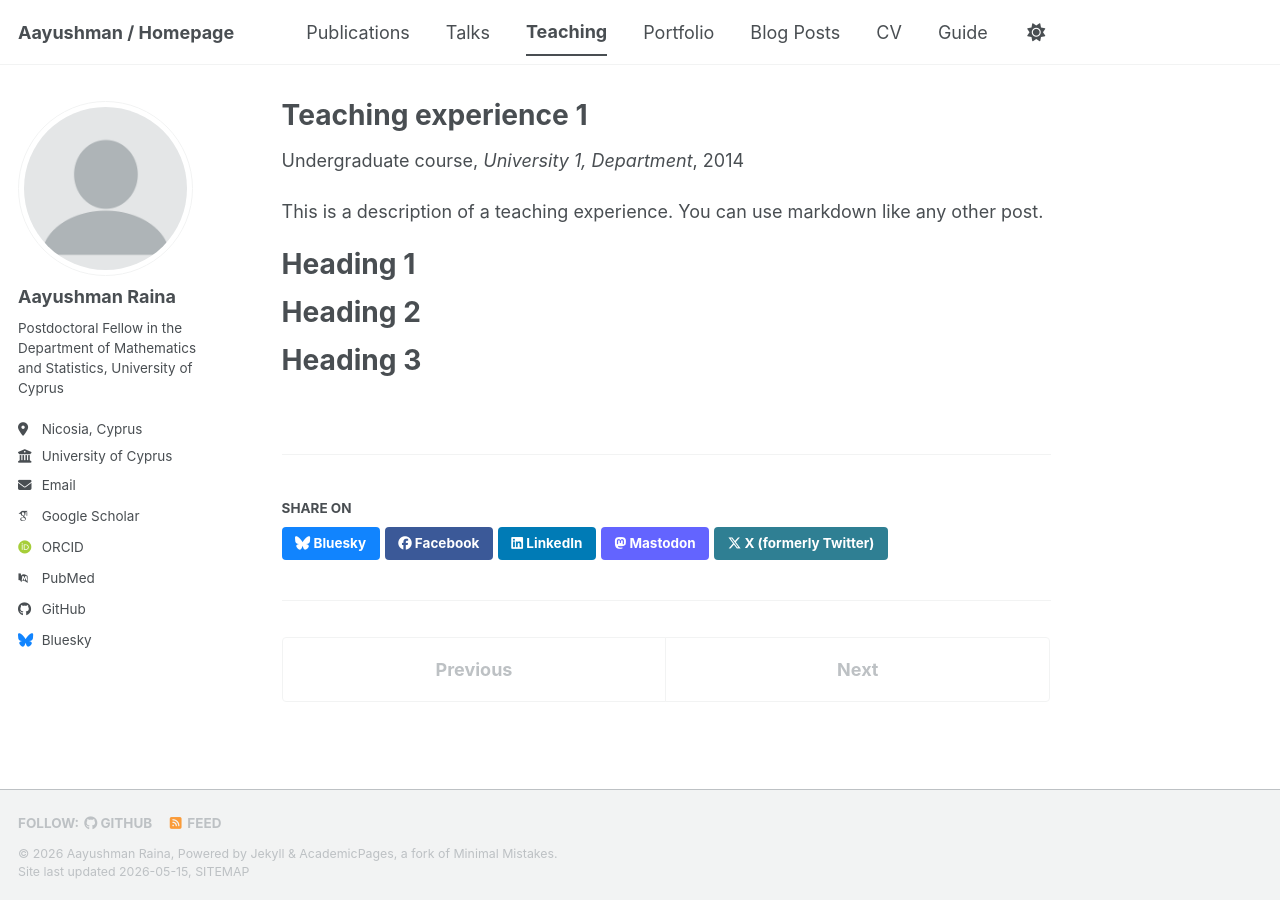
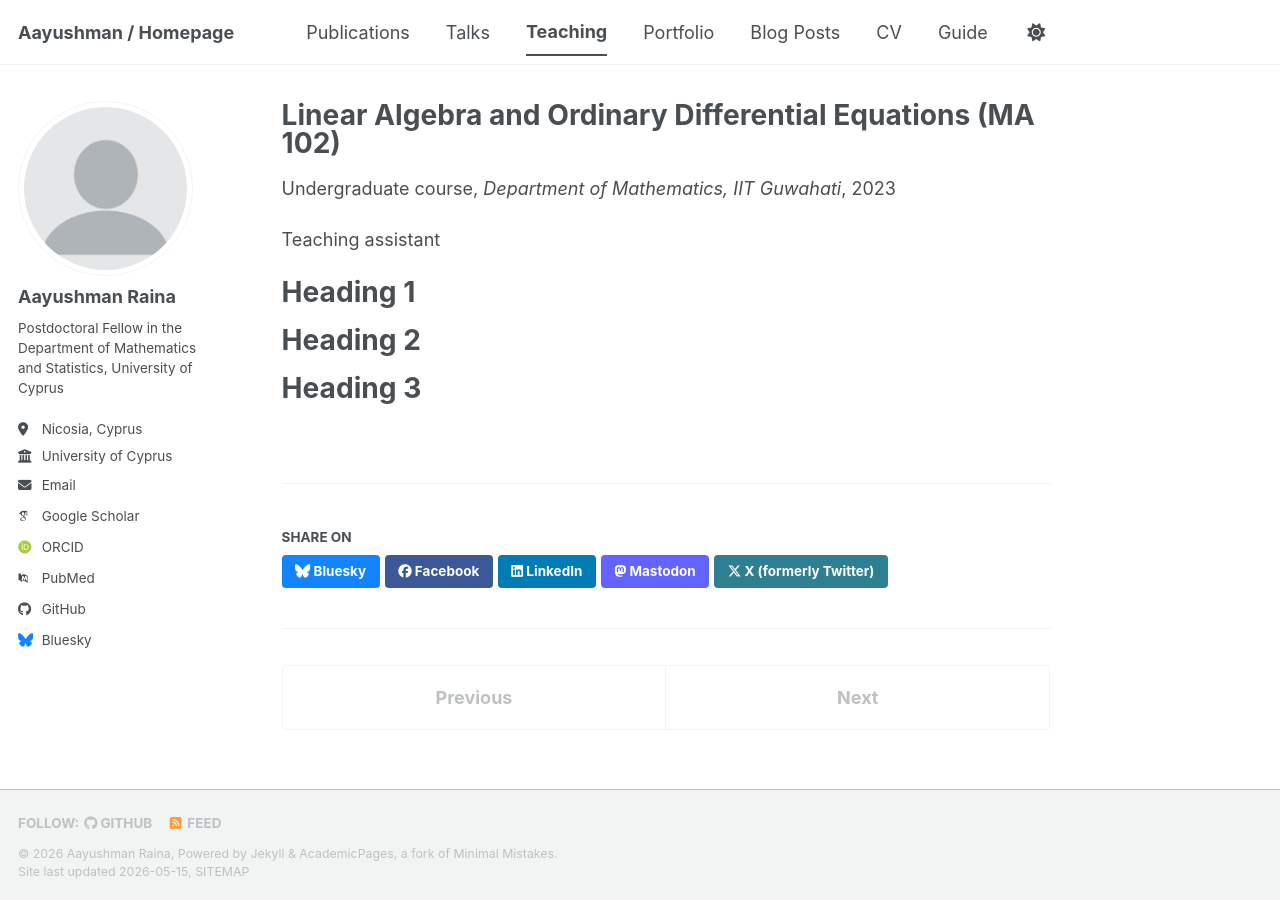
Before and after one commit to Aayushman5/Aayushman5.github.io, a Jekyll site: the page built from _teaching/2014-spring-teaching-1.md, in a window 1280 px wide. Built offline with Jekyll 4.4.1, drawn with Linux system fonts in a browser that asks for light colours; some web fonts are replaced; a script bundle is joined from its source files by our own code; library files that are not in the unit come from our copies.

Commit message:
Update 2014-spring-teaching-1.md

```diff
--- a/_teaching/2014-spring-teaching-1.md
+++ b/_teaching/2014-spring-teaching-1.md
@@ -1,14 +1,13 @@
 ---
-title: "Teaching experience 1"
+title: "Linear Algebra and Ordinary Differential Equations (MA 102)"
 collection: teaching
 type: "Undergraduate course"
 permalink: /teaching/2014-spring-teaching-1
-venue: "University 1, Department"
-date: 2014-01-01
-location: "City, Country"
+venue: "Department of Mathematics, IIT Guwahati"
+date: 2023-03-01
+location: "Guwahati, India"
 ---
-
-This is a description of a teaching experience. You can use markdown like any other post.
+Teaching assistant
 
 Heading 1
 ======
```
